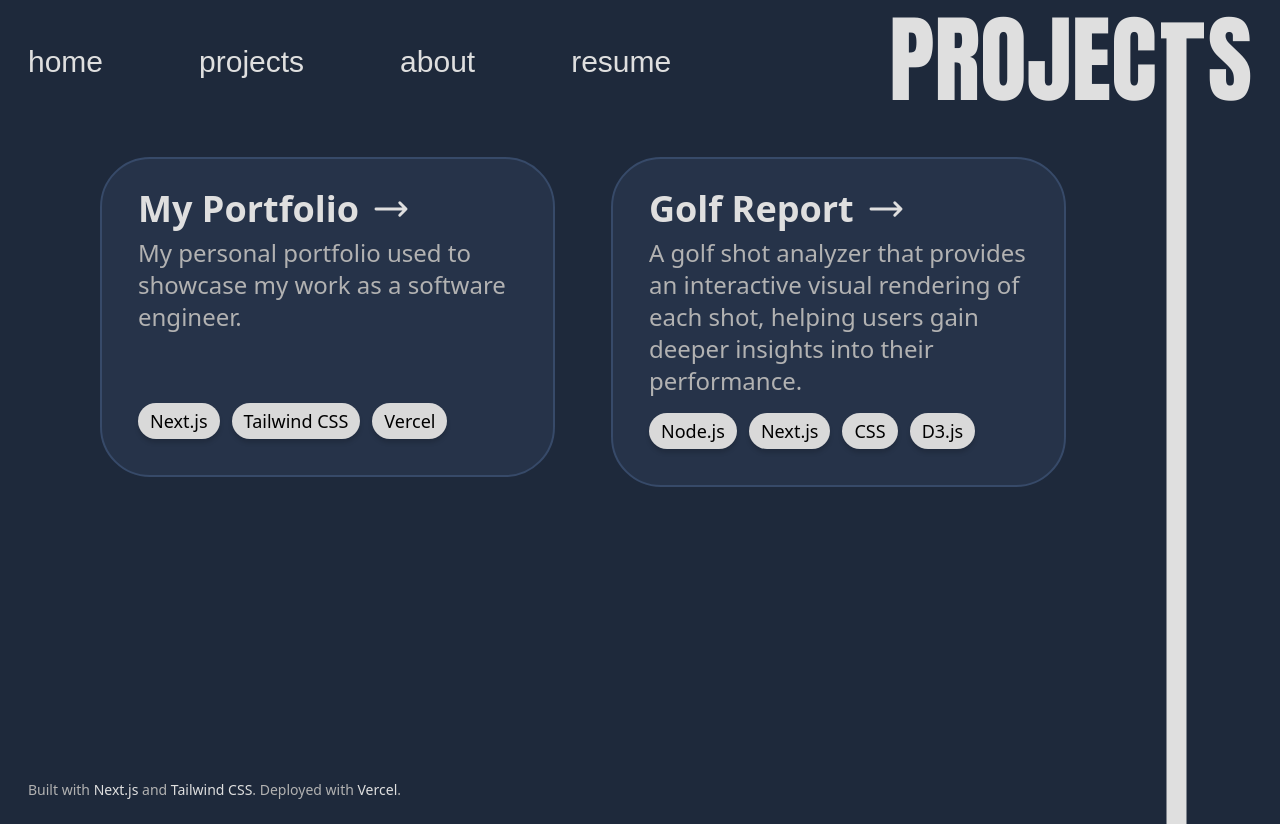
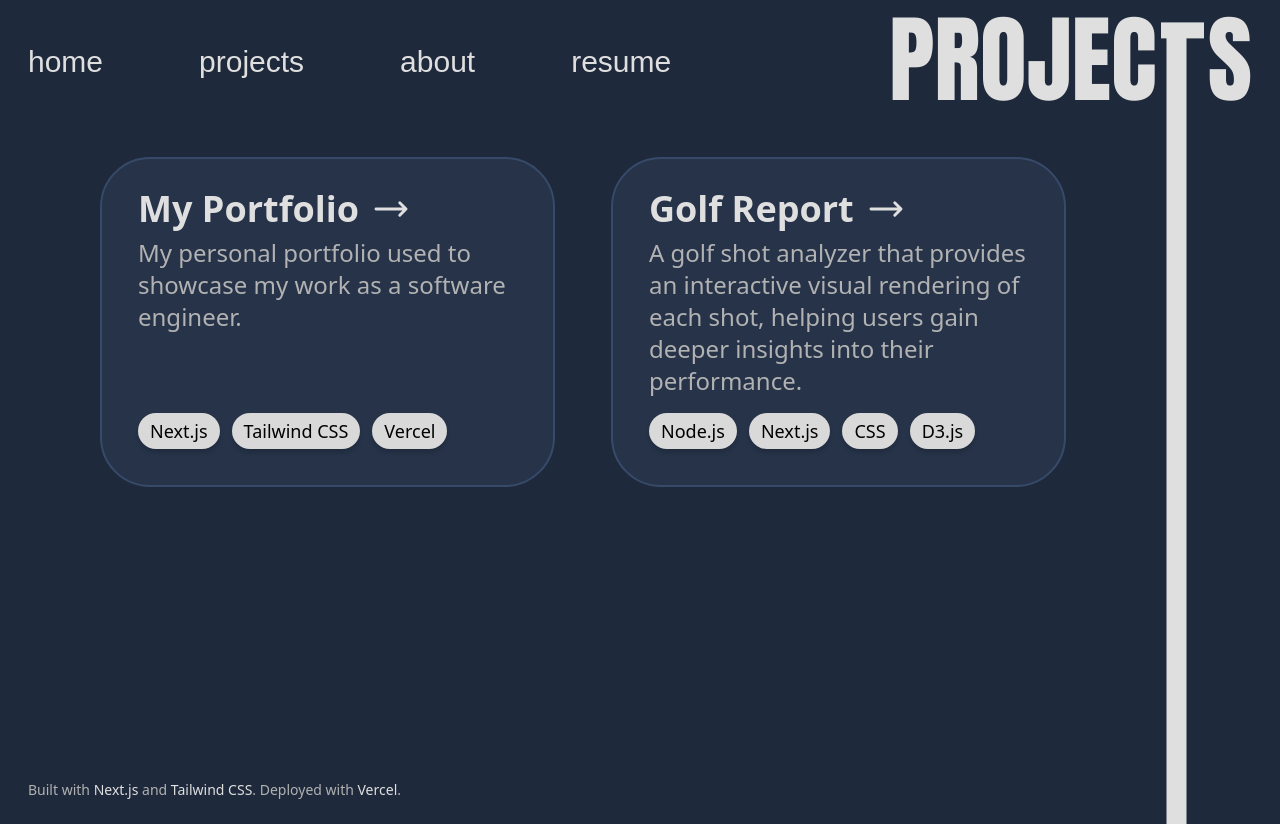
Before and after one commit to sflores11/portfolio-sf, a React (Create React App) app: page /projects in a window 1280 px wide. Built offline with nearby package versions, Linux system fonts and the light colour scheme.

Commit message:
fixes uneven cards at md

```diff
--- a/src/components/ProjectCard.tsx
+++ b/src/components/ProjectCard.tsx
@@ -16,7 +16,7 @@ export default function ProjectCard ({
             <div className="
                 group select-none bg-[#263349]
                 hover:border-[#83A9E6] hover:shadow-[0px_4px_9px_rgba(0,0,0,0.55)] hover:bg-[#3E5375]
-                border-[#374A69] border-2 rounded-[50px] pb-9 pt-[30px] px-9 flex min-h-60
+                border-[#374A69] border-2 rounded-[50px] pb-9 pt-[30px] px-9 flex min-h-60 md:h-full
                 lg:min-h-80
                 flex-col
             ">
--- a/src/pages/Projects.tsx
+++ b/src/pages/Projects.tsx
@@ -47,7 +47,7 @@ export default function Projects() {
                     id="main-content"
                     aria-labelledby="projects"
                     className="mx-8 sm:mx-14 mb-28 mt-8 grid gap-8 lg:gap-10 xl:gap-14
-                    grid-cols-1 md:grid-cols-2
+                    grid-cols-1 md:grid-cols-2 md:items-stretch
                     xl:ml-[100px] xl:mr-[214px]
                     2xl:ml-[200px] 2xl:mr-[340px] 2xl:mt-12
                 ">
```
